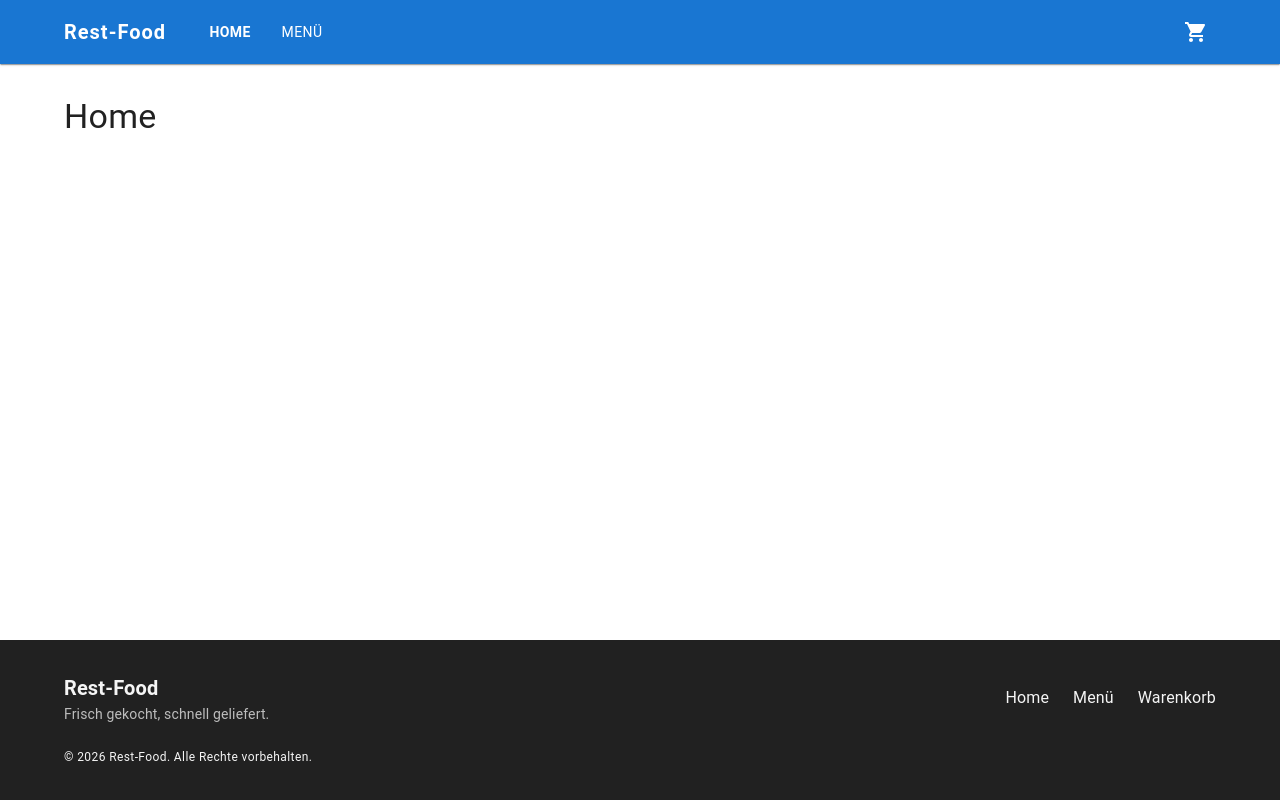
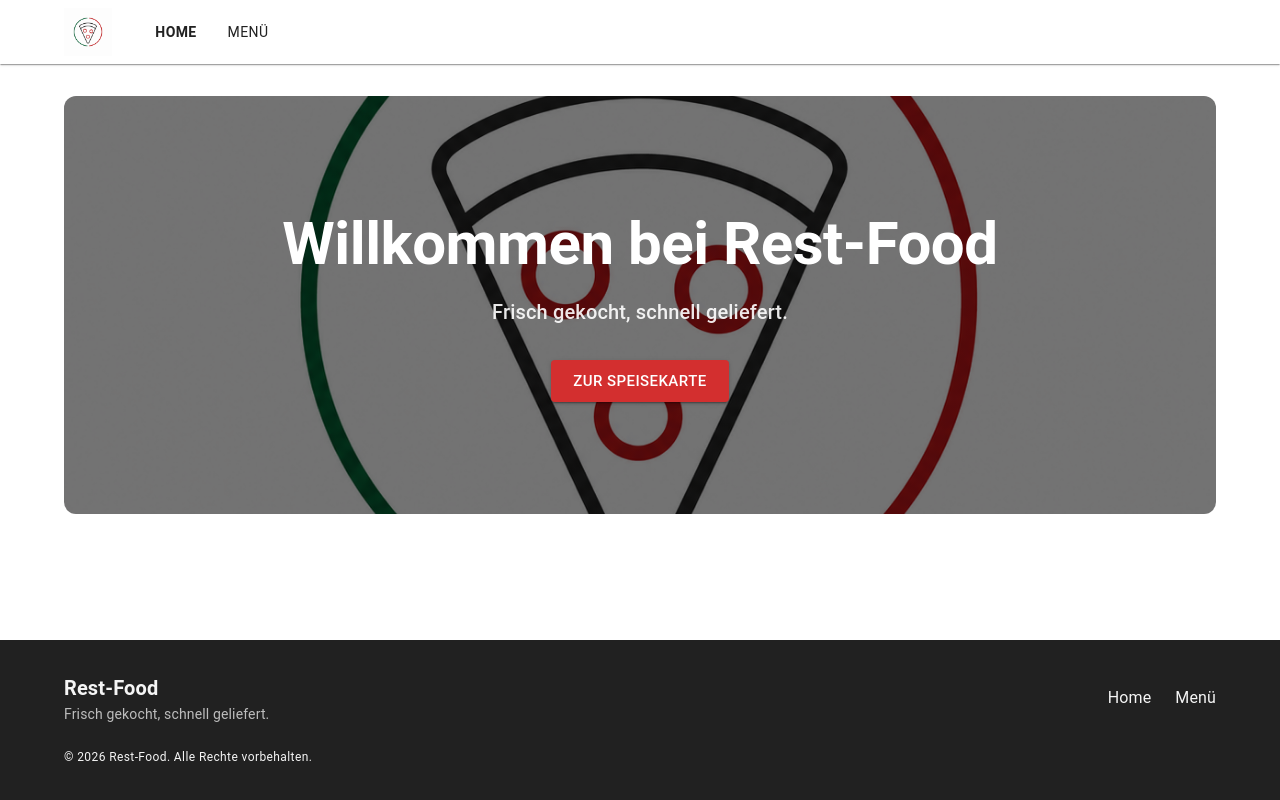
Before and after one commit to ny-nico-s/2026-rest-food-frontend-4, a React (Vite) app in the folder frontend-restaurant/: page / in a window 1280 px wide. Built offline with nearby package versions, Linux system fonts and the light colour scheme.

Commit message:
home page with hero and logo

```diff
--- a/frontend-restaurant/src/components/atoms/Logo/Logo.tsx
+++ b/frontend-restaurant/src/components/atoms/Logo/Logo.tsx
@@ -1,26 +1,26 @@
-import Typography from '@mui/material/Typography'
+import Box from '@mui/material/Box'
 import { Link as RouterLink } from 'react-router-dom'
 import { PATHS } from '../../../routes/paths'
+import logo from '../../../assets/logo.png'
 
-/**
- * Atom: Text-Logo des Restaurants.
- * Klick führt zur Startseite. Bild-Logo später hier ersetzbar.
- */
 function Logo() {
   return (
-    <Typography
-      variant="h6"
+    <Box
       component={RouterLink}
       to={PATHS.home}
-      sx={{
-        fontWeight: 700,
-        letterSpacing: 1,
-        color: 'inherit',
-        textDecoration: 'none',
-      }}
+      sx={{ display: 'flex', alignItems: 'center' }}
     >
-      Rest-Food
-    </Typography>
+      <Box
+        component="img"
+        src={logo}
+        alt="Rest-Food"
+        sx={{
+          height: 48,
+          width: 48,
+          display: 'block',
+        }}
+      />
+    </Box>
   )
 }
 
--- a/frontend-restaurant/src/components/molecules/CartButton/CartButton.tsx
+++ /dev/null
@@ -1,31 +0,0 @@
-import IconButton from '@mui/material/IconButton'
-import Badge from '@mui/material/Badge'
-import ShoppingCartIcon from '@mui/icons-material/ShoppingCart'
-import { Link as RouterLink } from 'react-router-dom'
-import { PATHS } from '../../../routes/paths'
-
-type CartButtonProps = {
-  /** Anzahl Artikel im Warenkorb (kommt in Teil 5 aus dem Cart-State). */
-  count?: number
-}
-
-/**
- * Molecule: Warenkorb-Icon mit Anzahl-Badge.
- * Klick öffnet die Warenkorb-Seite.
- */
-function CartButton({ count = 0 }: CartButtonProps) {
-  return (
-    <IconButton
-      component={RouterLink}
-      to={PATHS.cart}
-      color="inherit"
-      aria-label={`Warenkorb, ${count} Artikel`}
-    >
-      <Badge badgeContent={count} color="error">
-        <ShoppingCartIcon />
-      </Badge>
-    </IconButton>
-  )
-}
-
-export default CartButton
--- a/frontend-restaurant/src/components/organisms/Footer/Footer.tsx
+++ b/frontend-restaurant/src/components/organisms/Footer/Footer.tsx
@@ -48,9 +48,6 @@ function Footer() {
             <Link component={RouterLink} to={PATHS.menu} color="inherit" underline="hover">
               Menü
             </Link>
-            <Link component={RouterLink} to={PATHS.cart} color="inherit" underline="hover">
-              Warenkorb
-            </Link>
           </Stack>
         </Stack>
 
--- a/frontend-restaurant/src/components/organisms/Header/Header.tsx
+++ b/frontend-restaurant/src/components/organisms/Header/Header.tsx
@@ -13,21 +13,19 @@ import { Link as RouterLink } from 'react-router-dom'
 
 import Logo from '../../atoms/Logo/Logo'
 import NavLinks from '../../molecules/NavLinks/NavLinks'
-import CartButton from '../../molecules/CartButton/CartButton'
 import { PATHS } from '../../../routes/paths'
 
-/**
- * Organism: obere Navigationsleiste.
- * Desktop: Links sichtbar. Mobil: Links im Drawer hinter dem Menü-Icon.
- */
 function Header() {
   const [drawerOpen, setDrawerOpen] = useState(false)
 
   return (
-    <AppBar position="sticky" color="primary" elevation={1}>
+    <AppBar
+      position="sticky"
+      elevation={1}
+      sx={{ bgcolor: 'common.white', color: 'text.primary' }}
+    >
       <Container maxWidth="lg">
         <Toolbar disableGutters sx={{ gap: 2 }}>
-          {/* Menü-Icon nur auf kleinen Bildschirmen */}
           <IconButton
             color="inherit"
             aria-label="Navigation öffnen"
@@ -40,19 +38,14 @@ function Header() {
 
           <Logo />
 
-          {/* Links nur auf großen Bildschirmen */}
           <Box sx={{ display: { xs: 'none', md: 'flex' }, ml: 2 }}>
             <NavLinks />
           </Box>
 
-          {/* schiebt den Warenkorb nach rechts */}
           <Box sx={{ flexGrow: 1 }} />
-
-          <CartButton />
         </Toolbar>
       </Container>
 
-      {/* Mobile Navigation */}
       <Drawer
         anchor="left"
         open={drawerOpen}
--- /dev/null
+++ b/frontend-restaurant/src/components/organisms/HeroSection/HeroSection.tsx
@@ -0,0 +1,49 @@
+import Box from '@mui/material/Box'
+import Button from '@mui/material/Button'
+import Stack from '@mui/material/Stack'
+import Typography from '@mui/material/Typography'
+import { Link as RouterLink } from 'react-router-dom'
+import { PATHS } from '../../../routes/paths'
+import logo from '../../../assets/logo.png'
+
+function HeroSection() {
+  return (
+    <Box
+      sx={{
+        borderRadius: 3,
+        px: { xs: 3, md: 8 },
+        py: { xs: 8, md: 14 },
+        textAlign: 'center',
+        color: 'common.white',
+        backgroundImage: `linear-gradient(rgba(0, 0, 0, 0.55), rgba(0, 0, 0, 0.55)), url(${logo})`,
+        backgroundSize: 'cover',
+        backgroundPosition: 'center',
+        backgroundRepeat: 'no-repeat',
+      }}
+    >
+      <Typography variant="h2" component="h1" sx={{ fontWeight: 700, mb: 2 }}>
+        Willkommen bei Rest-Food
+      </Typography>
+      <Typography variant="h6" sx={{ mb: 4, opacity: 0.9 }}>
+        Frisch gekocht, schnell geliefert.
+      </Typography>
+      <Stack
+        direction={{ xs: 'column', sm: 'row' }}
+        spacing={2}
+        sx={{ justifyContent: 'center' }}
+      >
+        <Button
+          component={RouterLink}
+          to={PATHS.menu}
+          variant="contained"
+          color="error"
+          size="large"
+        >
+          Zur Speisekarte
+        </Button>
+      </Stack>
+    </Box>
+  )
+}
+
+export default HeroSection
--- a/frontend-restaurant/src/pages/CartPage.tsx
+++ /dev/null
@@ -1,8 +0,0 @@
-import Typography from '@mui/material/Typography'
-
-/** Seite: Warenkorb. Inhalt folgt in Teil 5. */
-function CartPage() {
-  return <Typography variant="h4">Warenkorb</Typography>
-}
-
-export default CartPage
--- a/frontend-restaurant/src/pages/CheckoutPage.tsx
+++ /dev/null
@@ -1,8 +0,0 @@
-import Typography from '@mui/material/Typography'
-
-/** Seite: Checkout. Inhalt folgt in Teil 6. */
-function CheckoutPage() {
-  return <Typography variant="h4">Checkout</Typography>
-}
-
-export default CheckoutPage
--- a/frontend-restaurant/src/pages/HomePage.tsx
+++ b/frontend-restaurant/src/pages/HomePage.tsx
@@ -1,8 +1,7 @@
-import Typography from '@mui/material/Typography'
+import HeroSection from '../components/organisms/HeroSection/HeroSection'
 
-/** Seite: Startseite. Inhalt folgt in Teil 2. */
 function HomePage() {
-  return <Typography variant="h4">Home</Typography>
+  return <HeroSection />
 }
 
 export default HomePage
--- a/frontend-restaurant/src/routes/AppRoutes.tsx
+++ b/frontend-restaurant/src/routes/AppRoutes.tsx
@@ -3,24 +3,15 @@ import { Routes, Route } from 'react-router-dom'
 import MainLayout from '../components/templates/MainLayout/MainLayout'
 import HomePage from '../pages/HomePage'
 import MenuPage from '../pages/MenuPage'
-import CartPage from '../pages/CartPage'
-import CheckoutPage from '../pages/CheckoutPage'
 import ApiTestPage from '../pages/ApiTestPage'
 import { PATHS } from './paths'
 
-/**
- * Alle Routen der App.
- * Jede Seite läuft im gemeinsamen MainLayout (Header/Footer).
- */
 function AppRoutes() {
   return (
     <Routes>
       <Route element={<MainLayout />}>
         <Route path={PATHS.home} element={<HomePage />} />
         <Route path={PATHS.menu} element={<MenuPage />} />
-        <Route path={PATHS.cart} element={<CartPage />} />
-        <Route path={PATHS.checkout} element={<CheckoutPage />} />
-        {/* Teil 1: Testseite zur Prüfung der API-Anbindung (GET /menu) */}
         <Route path={PATHS.apiTest} element={<ApiTestPage />} />
       </Route>
     </Routes>
--- a/frontend-restaurant/src/routes/paths.ts
+++ b/frontend-restaurant/src/routes/paths.ts
@@ -1,11 +1,5 @@
-/**
- * Zentrale Definition aller Routen-Pfade.
- * Überall diese Konstanten nutzen statt Strings wie "/menu" zu wiederholen.
- */
 export const PATHS = {
   home: '/',
   menu: '/menu',
-  cart: '/cart',
-  checkout: '/checkout',
   apiTest: '/api-test',
 } as const
```
Also changed, not shown: frontend-restaurant/src/components/atoms/SectionTitle/SectionTitle.tsx (added, +16 -0 lines), frontend-restaurant/src/assets/logo.png (added).
